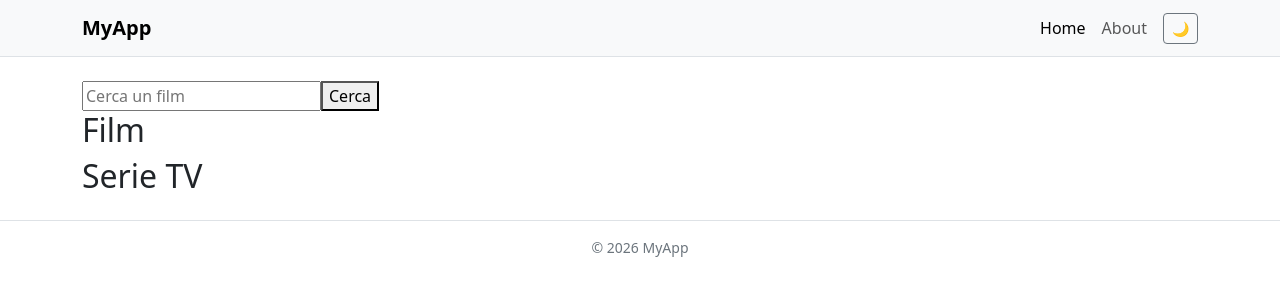
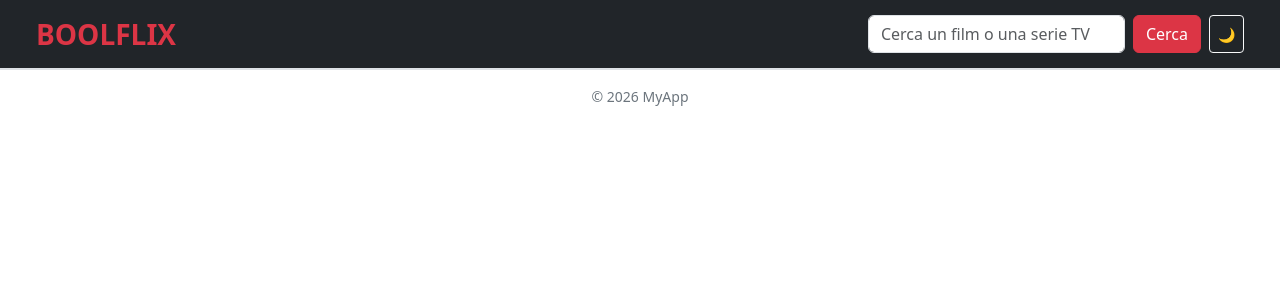
Before and after one commit to MarcoFiordi/react-boolflix, a React (Vite) app: page / in a window 1280 px wide. Shown: the top 300 px of the page. Built offline with nearby package versions, Linux system fonts and the light colour scheme.

Commit message:
aggiunto header boolflix componente mediacard e stile

```diff
--- a/src/components/Header.jsx
+++ b/src/components/Header.jsx
@@ -1,14 +1,17 @@
 import { NavLink } from "react-router";
 import useTheme from "../hooks/useTheme";
 
-function Header() {
+function Header({ searchText, setSearchText, handleSearch }) {
     const { theme, toggleTheme } = useTheme();
 
     return (
         <header>
-            <nav className="navbar navbar-expand-lg bg-body-tertiary border-bottom">
-                <div className="container">
-                    <NavLink className="navbar-brand fw-semibold" to="/">MyApp</NavLink>
+            <nav className="navbar navbar-expand-lg navbar-dark bg-dark border-bottom px-4">
+                <div className="container-fluid">
+                    <NavLink className="navbar-brand fw-bold text-danger fs-3" to="/">
+                        BOOLFLIX
+                    </NavLink>
+
                     <button
                         className="navbar-toggler"
                         type="button"
@@ -17,24 +20,29 @@ function Header() {
                     >
                         <span className="navbar-toggler-icon" />
                     </button>
+
                     <div className="collapse navbar-collapse" id="mainNav">
-                        <ul className="navbar-nav ms-auto align-items-center">
-                            <li className="nav-item">
-                                <NavLink className="nav-link" to="/">Home</NavLink>
-                            </li>
-                            <li className="nav-item">
-                                <NavLink className="nav-link" to="/about">About</NavLink>
-                            </li>
-                            <li className="nav-item ms-2">
-                                <button
-                                    className="btn btn-outline-secondary btn-sm"
-                                    onClick={toggleTheme}
-                                    aria-label="Cambia tema"
-                                >
-                                    {theme === 'light' ? '🌙' : '☀️'}
-                                </button>
-                            </li>
-                        </ul>
+                        <div className="d-flex gap-2 ms-auto">
+                            <input
+                                className="form-control"
+                                type="text"
+                                placeholder="Cerca un film o una serie TV"
+                                value={searchText}
+                                onChange={(event) => setSearchText(event.target.value)}
+                            />
+
+                            <button className="btn btn-danger" onClick={handleSearch}>
+                                Cerca
+                            </button>
+
+                            <button
+                                className="btn btn-outline-light btn-sm"
+                                onClick={toggleTheme}
+                                aria-label="Cambia tema"
+                            >
+                                {theme === "light" ? "🌙" : "☀️"}
+                            </button>
+                        </div>
                     </div>
                 </div>
             </nav>
--- /dev/null
+++ b/src/components/MediaCard.jsx
@@ -0,0 +1,23 @@
+function MediaCard({ title, originalTitle, language, vote, overview, posterPath, getPoster, getFlag, getStar }) {
+    return (
+        <div className="media-card">
+            {posterPath && (
+                <img
+                    className="poster-img"
+                    src={getPoster(posterPath)}
+                    alt={title}
+                />
+            )}
+
+            <div className="media-info">
+                <h3>{title}</h3>
+                <p>Titolo originale: {originalTitle}</p>
+                <p>Lingua: {getFlag(language)}</p>
+                <p>Voto: {getStar(vote)}</p>
+                <p>Overview: {overview}</p>
+            </div>
+        </div>
+    );
+}
+
+export default MediaCard;
--- a/src/components/SearchMovie.jsx
+++ b/src/components/SearchMovie.jsx
@@ -1,9 +1,13 @@
 import { useState } from "react";
+import Header from "../components/Header";
+import MediaCard from "../components/MediaCard";
+
 
 function SearchMovie() {
     const [searchText, setSearchText] = useState("");
     const [movies, setMovies] = useState([]);
     const [tvSeries, setTvSeries] = useState([]);
+
 
     function getFlag(language) {
         const flags = {
@@ -97,41 +101,70 @@ function SearchMovie() {
     }
 
     return (
-        <div>
-            <input type="text"
-                placeholder="Cerca un film"
-                value={searchText}
-                onChange={(event) => setSearchText(event.target.value)}
+        <div className="search-page">
+            <Header
+                searchText={searchText}
+                setSearchText={setSearchText}
+                handleSearch={handleSearch}
             />
 
-            <button onClick={handleSearch}>
-                Cerca
-            </button>
-            <h2>Film</h2>
+            {movies.length > 0 && (
+                <section className="my-5">
+                    <h2 className="px-4 mb-3">Film</h2>
+
+                    <div className="container-fluid px-4">
+                        <div className="row gy-5 gx-3">
                             {movies.map((movie) => (
-                <div key={movie.id}>
-                    {movie.poster_path && (
-                        <img src={getPoster(movie.poster_path)} alt={movie.title} />
-                    )}
-                    <h3> {movie.title}</h3>
-                    <p>Titolo originale: {movie.original_title}</p>
-                    <p>Lingua: {getFlag(movie.original_language)}</p>
-                    <p>Voto: {getStar(movie.vote_average)} stelle</p>
+                                <div
+                                    className="col-6 col-md-4 col-lg-3 col-xl-2 mb-4"
+                                    key={movie.id}
+                                >
+                                    <MediaCard
+                                        title={movie.title}
+                                        originalTitle={movie.original_title}
+                                        language={movie.original_language}
+                                        vote={movie.vote_average}
+                                        overview={movie.overview}
+                                        posterPath={movie.poster_path}
+                                        getPoster={getPoster}
+                                        getFlag={getFlag}
+                                        getStar={getStar}
+                                    />
                                 </div>
                             ))}
+                        </div>
+                    </div>
+                </section>
+            )}
 
-            <h2>Serie TV</h2>
+            {tvSeries.length > 0 && (
+                <section className="my-5">
+                    <h2 className="px-4 mb-3">Serie TV</h2>
+
+                    <div className="container-fluid px-4">
+                        <div className="row gy-5 gx-3">
                             {tvSeries.map((serie) => (
-                <div key={serie.id}>
-                    {serie.poster_path && (
-                        <img src={getPoster(serie.poster_path)} alt={serie.name} />
-                    )}
-                    <h3>{serie.name}</h3>
-                    <p>Titolo originale: {serie.original_name}</p>
-                    <p>Lingua: {getFlag(serie.original_language)}</p>
-                    <p>Voto: {getStar(serie.vote_average)} stelle</p>
+                                <div
+                                    className="col-6 col-md-4 col-lg-3 col-xl-2 mb-4"
+                                    key={serie.id}
+                                >
+                                    <MediaCard
+                                        title={serie.name}
+                                        originalTitle={serie.original_name}
+                                        language={serie.original_language}
+                                        vote={serie.vote_average}
+                                        overview={serie.overview}
+                                        posterPath={serie.poster_path}
+                                        getPoster={getPoster}
+                                        getFlag={getFlag}
+                                        getStar={getStar}
+                                    />
                                 </div>
                             ))}
+                        </div>
+                    </div>
+                </section>
+            )}
         </div>
     );
 }
--- a/src/layouts/MainLayout.jsx
+++ b/src/layouts/MainLayout.jsx
@@ -1,12 +1,10 @@
 import { Outlet } from "react-router";
-import Header from "../components/Header";
 import Footer from "../components/Footer";
 
 function MainLayout() {
     return (
         <>
-            <Header />
-            <main className="container my-4">
+            <main>
                 <Outlet />
             </main>
             <Footer />
--- a/src/styles/index.css
+++ b/src/styles/index.css
@@ -1,12 +1,39 @@
-/*
-  Stile generale del progetto
-  ===========================
+.poster-img {
+  width: 100%;
+  display: block;
+}
+.media-card {
+  position: relative;
+  overflow: hidden;
+  height: 100%;
+  background-color: #000;
+}
 
-  Questo file contiene gli stili globali dell'applicazione, cioè le regole
-  CSS che si applicano a tutta l'app (reset, tipografia di base, variabili,
-  utility personalizzate, ecc.).
+.poster-img {
+  width: 100%;
+  display: block;
+}
 
-  Viene importato una sola volta in `src/main.jsx` e ha effetto su tutti i
-  componenti. Per stili specifici di un singolo componente è preferibile
-  usare un CSS Module (es. `NomeComponente.module.css`).
-*/
+.media-info {
+  position: absolute;
+  inset: 0;
+  background-color: rgba(0, 0, 0, 0.85);
+  color: white;
+  padding: 1rem;
+  opacity: 0;
+  overflow-y: auto;
+  transition: opacity 0.3s ease;
+}
+
+.media-card:hover .media-info {
+  opacity: 1;
+}
+
+.media-info h3 {
+  font-size: 1rem;
+}
+
+.media-info p {
+  font-size: 0.8rem;
+  margin-bottom: 0.4rem;
+}
```
Lines whose indentation alone changed are shown as unchanged.
